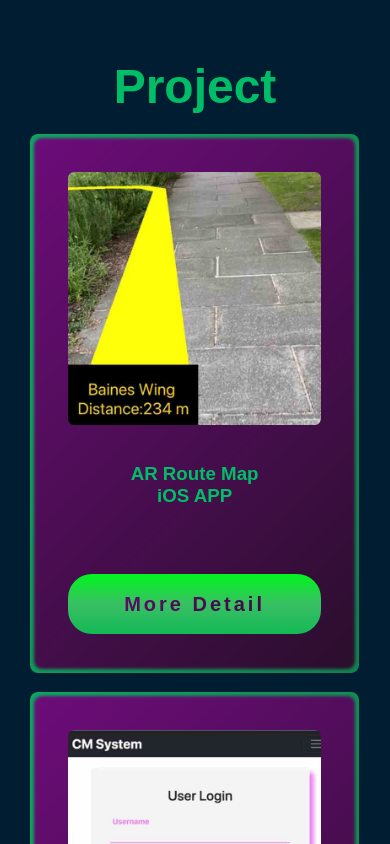
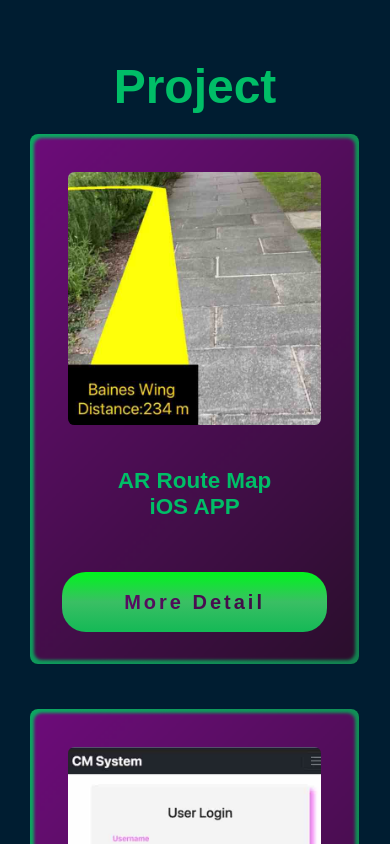
Before and after one commit to JasperHo1228/MyPortfolio, a React (Create React App) app in the folder portfolio/: page / in a window 390 px wide. Shown: the part 3040-3884 px from the top of the page. Built offline with nearby package versions, Linux system fonts and the light colour scheme.

Commit message:
fix all the postion of the components in the frame

```diff
--- a/portfolio/src/Project/project.js
+++ b/portfolio/src/Project/project.js
@@ -84,11 +84,8 @@ function Project() {
                     onClick={handleOverlayClose}>
                     <ImCross/>
                 </div>
-
-
                 <LazyLoadImage src={link.image} className='projectImg' alt={link.alt} effect='blur'/>
               </div>
-
               <div className='project_link'>
                 <div className='title'>
                   <h3>{link.title}</h3>
--- a/portfolio/src/style/experience.css
+++ b/portfolio/src/style/experience.css
@@ -34,8 +34,6 @@
     transition: 1s ease-in;
 }
 
-
-
 .left_position{
     left:0;
 }
@@ -69,6 +67,7 @@
   position: relative;
 }
 
+/* arrow */
 .timeline_experience::before {
   content: '';
   width: 0;
@@ -84,6 +83,7 @@
   z-index: 0;
 }
 
+/* vertical line */
 .timeline_experience::after {
   content: '';
   position: absolute;
--- a/portfolio/src/style/project.css
+++ b/portfolio/src/style/project.css
@@ -1,15 +1,3 @@
-@media screen and (max-width: 1024px) {
-    .project-container{
-        grid-template-columns:repeat(2, 1fr) !important;
-        gap:1.2rem !important;
-        max-width: 0px;
-     }
-     .linkInfo{
-      position: relative;
-      margin-top: 20%;
-      gap:1.2rem;
-    }
-  }
 
 
 @media  screen and (max-width:1280px) {
@@ -18,41 +6,18 @@
     padding-right:6%;
   }
 }
-  @media screen and (max-width: 665px) {
-    .btn{
-      left: 10px;
-      position: relative;
+
+/* 1-1  side change */
+@media screen and (max-width: 1105px){
+  .project-container{
+    font-size: 94% !important;
   }
-    .btn2{
-      position: relative;
-      right: 10px;
+  .projectAim{
+    font-size: 130% !important;
   }
 
-  }
-
-  @media screen and (max-width: 658px) {
-    .project-container{
-        grid-template-columns: 1fr!important;
-        gap: 1rem;
-     }
-     .btn{
-      left: 0px;
-      position: relative;
-    }
-    .btn2{
-      position: relative;
-      right: 0px;
-    }
-  }
-
-
-  @media screen and (max-width: 395px) {
-    .project{
-      font-size:100%;
-    }
-    .project_tool_group{
-      padding-left:8%;
-      padding-right:6%;
+  .project_description{
+    font-size: 92% !important;
   }
     .btn{
       left: 10px;
@@ -64,7 +29,114 @@
     }
 }
 
+/* 2-1 second size change */
+@media screen and (max-width: 1024px) {
+    .project-container{
+        grid-template-columns:repeat(2, 1fr) !important;
+        gap:4rem !important;
+        font-size: 110% !important;
+     }
+     .projectAim{
+      font-size: 140% !important;
+    }
+
+    .project_description{
+      font-size: 100% !important;
+    }
+     .linkInfo{
+      position: relative;
+      margin-top:10% !important;;
+      gap:1.2rem;
+    }
+  }
+/* 2-2 size change */
+  @media screen and (max-width: 800px) {
+    .project-container{
+      font-size: 94% !important;
+    }
+    .projectAim{
+      font-size: 130% !important;
+    }
+
+    .project_description{
+      font-size: 92% !important;
+    }
+  }
+
+
+/* 2-3 size change  */
+  @media screen and (max-width: 677px) {
+    .project-container{
+     font-size: 94% !important;
+   }
+   .projectAim{
+    font-size: 110% !important;
+  }
+
+  .project_description{
+    font-size: 80% !important;
+  }
+  }
+
+  /* 3-1 size change */
+  @media screen and (max-width: 658px) {
+    .project-container{
+        grid-template-columns: 1fr!important;
+        gap: 5rem !important;
+        font-size: 120% !important;
+     }
+     .projectAim{
+      font-size: 115% !important;
+    }
+
+    .project_description{
+      font-size: 105% !important;
+    }
+
+     .btn{
+      font-size: 94% !important;
+      left: 0px !important;
+      position: relative;
+    }
+    .btn2{
+      font-size: 94% !important;
+      position: relative;
+      right: 0px !important;
+    }
+  }
+
+ /* 3-2 size change */
+  @media screen and (max-width: 395px) {
+    .project{
+      font-size:100% !important;
+    }
+    .projectAim{
+      font-size: 100% !important;
+    }
+
+    .project_description{
+      font-size: 87% !important;
+    }
+    .project_tool_group{
+      padding-left:8%;
+      padding-right:6%;
+    }
+    .btn{
+      left: 10px !important;
+      position: relative ;
+      font-size: 90% !important;
+    }
+    .btn2{
+      position: relative;
+      right: 10px !important;
+      font-size: 90% !important;
+    }
+}
+
   @media screen and (max-width:280px){
+    .project{
+      font-size:115% !important;
+    }
     .project_tools .toolsName{
       width:80px !important;
     }
@@ -99,7 +171,7 @@
     overflow: hidden;
     justify-content: center;
     align-items: center;
-    height: 100%;
+    height: 107%;
     width: 100%;
     opacity: 0;
 
@@ -193,7 +265,14 @@
     margin-bottom:1rem;
     z-index: 1;
 }
-.project_link_2{}
+.project_link_2{
+  display: flex;
+  position: absolute;
+  justify-content: center;
+  bottom: 2rem;
+  right: 2rem;
+  left: 2rem;
+}
 
 .detailbtn,
 .detailbtnh:after {
```
Also changed, not shown: portfolio/src/style/index.css. Lines whose indentation alone changed are shown as unchanged.
